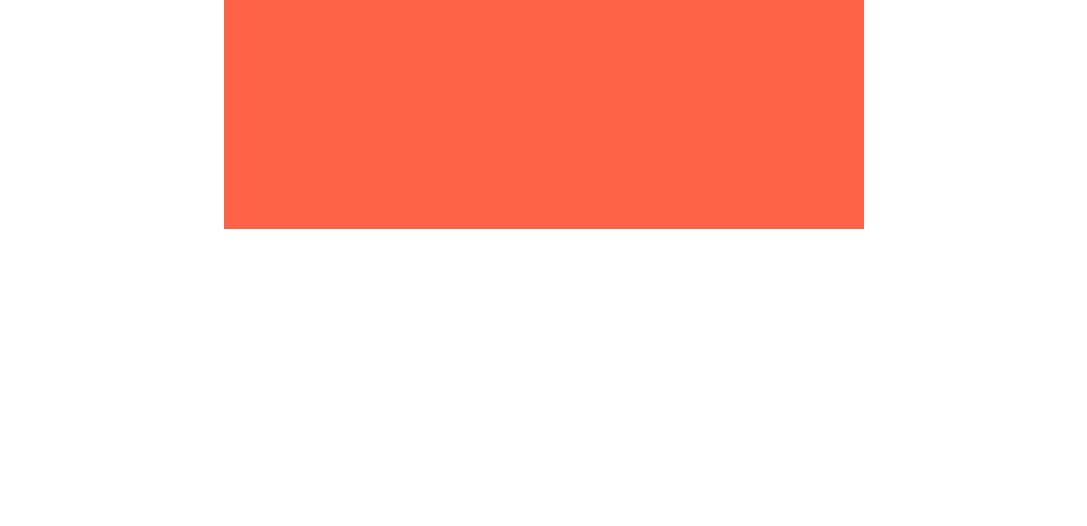
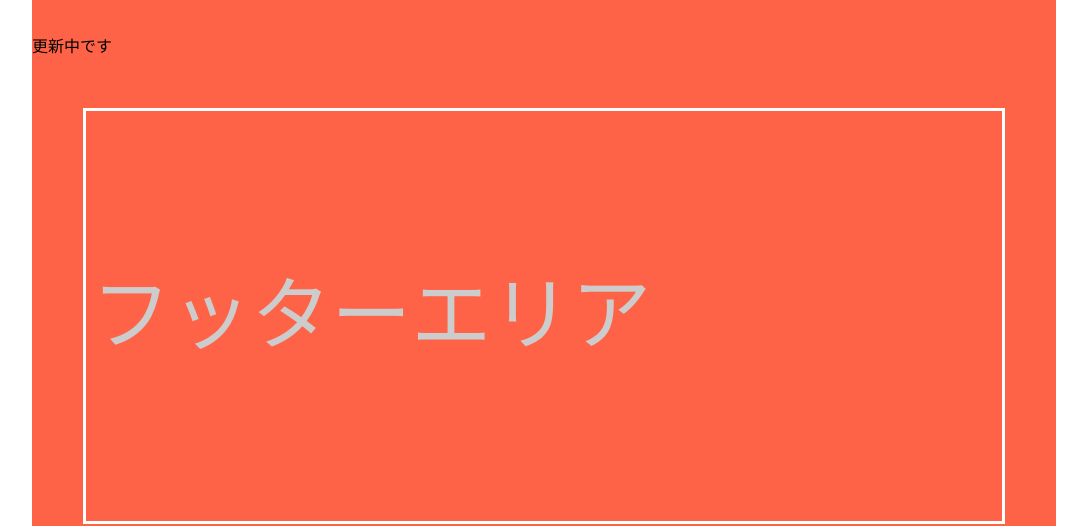
Before and after one commit to kazuko0811/gittest1224, a plain HTML site: page index.html in a window 1280 px wide. Shown: the part 292-818 px from the top of the page, without its empty margins (96-1183 px from the left). Drawn offline with Linux system fonts and the light colour scheme.

Commit message:
3回目再更新

```diff
--- a/index.html
+++ b/index.html
@@ -12,6 +12,11 @@
 				<p class="contant-p">これはgitで作ったよ</p>
 				<p>更新中です</p>
 			</div>
+
+			<div class="footer">
+			</div>
 		</div>
+
+
 	</body>
 </html>
--- a/style.css
+++ b/style.css
@@ -6,8 +6,8 @@ body {
 }
 
 .container {
-	width: 50%;
-	height: 500px;
+	width: 80%;
+	height: 960px;
 	margin: 0 auto;
 	background: tomato;
 }
@@ -25,3 +25,15 @@ h1 {
 	margin: 5%;
 	border: 2px solid yellow;
 }
+
+.footer:after {
+	content:"フッターエリア";
+	display: block;
+	font-size: 5em;
+	line-height: 5em;
+	margin: 10% auto;
+	color: #ccc;
+	border: 3px solid #fff;
+	padding: 5px;
+	margin: 5%;
+}
```
